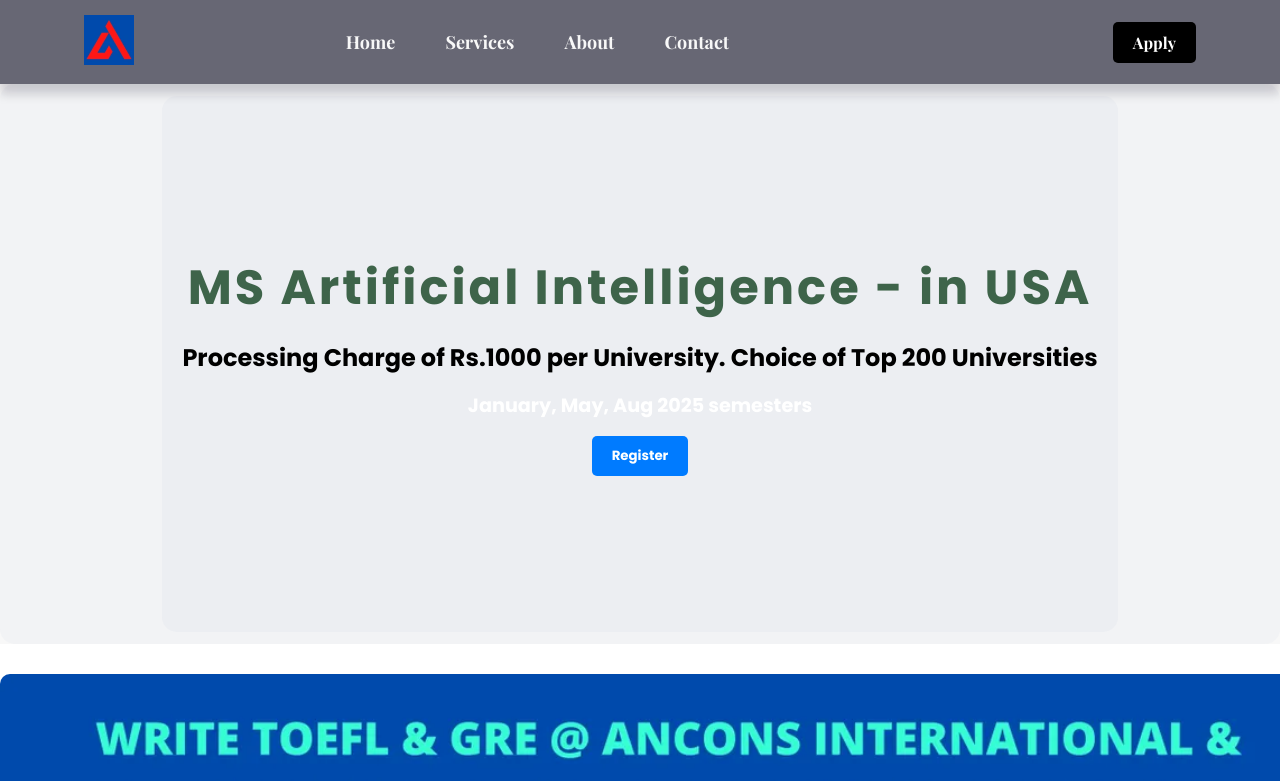
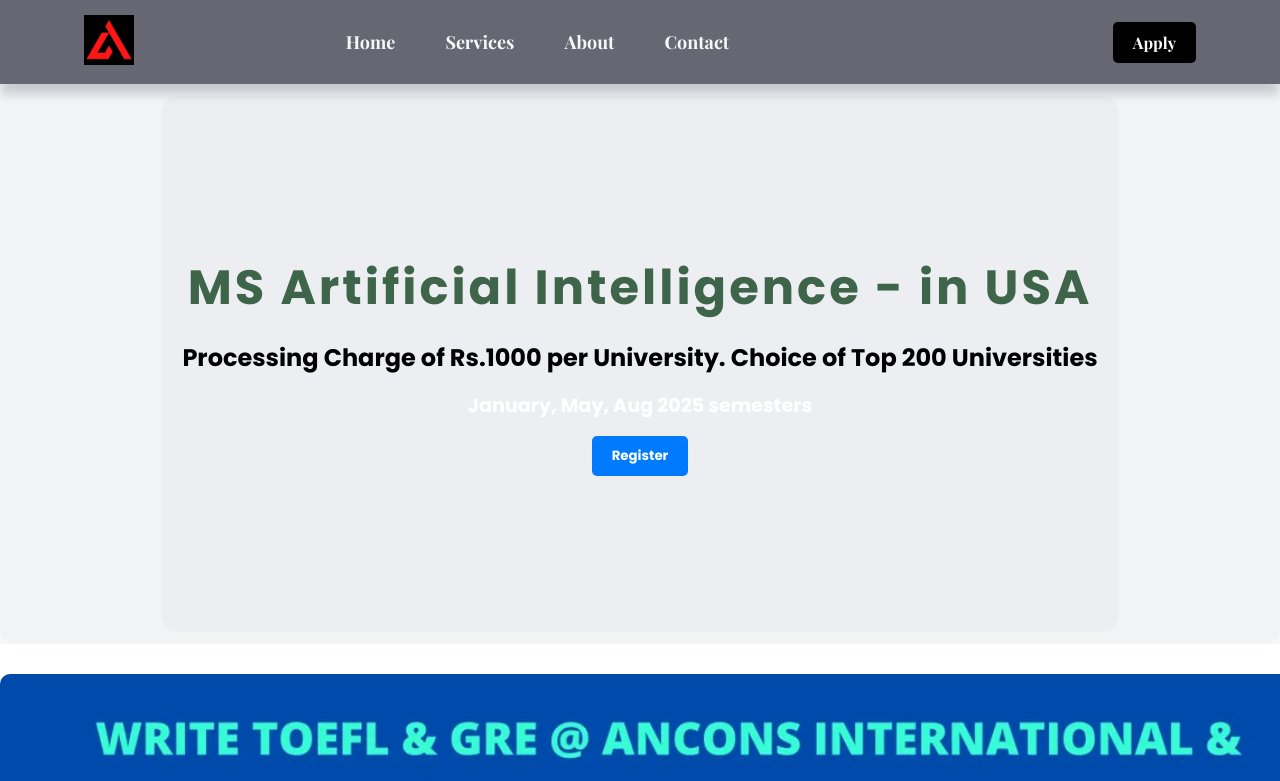
Before and after one commit to PraVeenxJSX/ancons-frontend, a React (Vite) app: page / in a window 1280 px wide. Shown: the top 781 px of the page. Built offline with nearby package versions, Linux system fonts and the light colour scheme.

Commit message:
logo changes

```diff
--- a/src/components/Header.jsx
+++ b/src/components/Header.jsx
@@ -38,7 +38,7 @@ const Header = () => {
         <div className="container">
           <div className="logo">
             <Link to="/">
-              <img src="./public/logo.webp" alt="Ancons Logo" onClick={() => handleClick('hero')} className="logo-image" />
+              <img src="./public/anconsbg.jpeg" alt="Ancons Logo" onClick={() => handleClick('hero')} className="logo-image" />
             </Link>
           </div>
 
--- a/src/styles/HeroSection.scss
+++ b/src/styles/HeroSection.scss
@@ -20,7 +20,7 @@
     left: 0;
     right: 0;
     bottom: 0;
-    background: url('../../public/anconsbg.jpeg') center center / contain no-repeat;
+    background: url('../../public/logo.webp') center center / contain no-repeat;
     filter: blur(0px); /* No blur for a clear logo */
     opacity: 0.5; /* Make it slightly transparent */
     z-index: -1; /* Place it behind the content */
```
